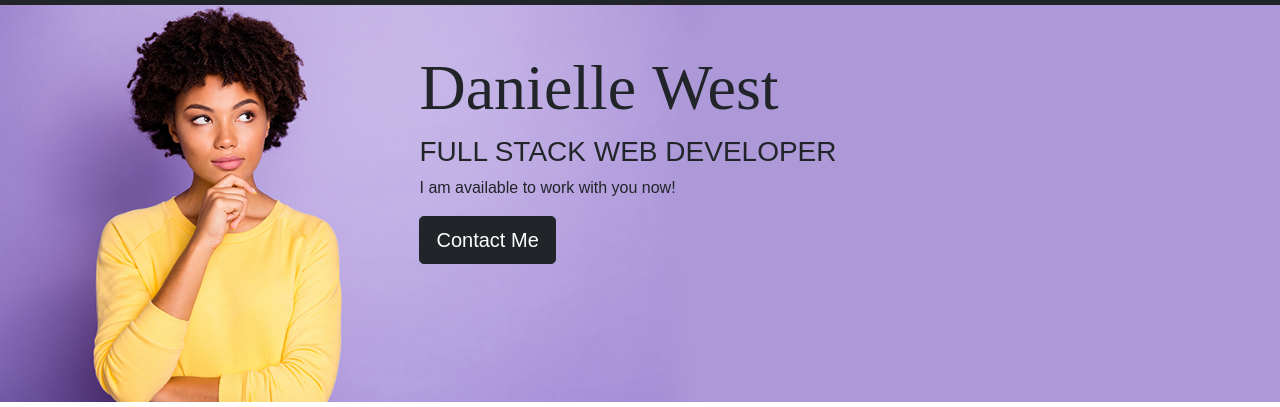
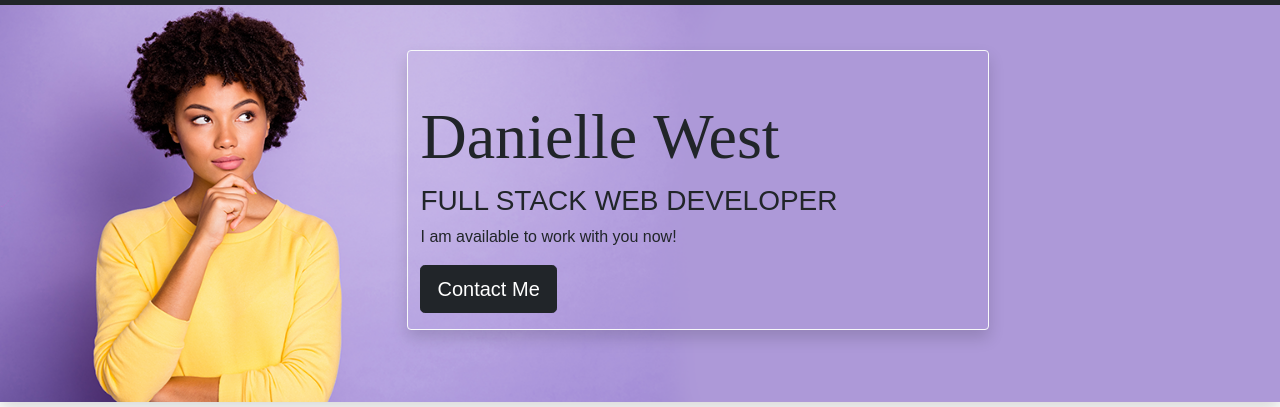
Before and after one commit to LaneTrain47/DanielleWestPortfolio, a plain HTML site: page index.html in a window 1280 px wide. Shown: the part 54-461 px from the top of the page. Drawn offline with nearby package versions, Linux system fonts and the light colour scheme; a web font is replaced by a local one.

Commit message:
20210929_163100
- Added shadow and border to container in header

- Corrected gradient colors for devices with smaller resolutions

```diff
--- a/css/custom.css
+++ b/css/custom.css
@@ -17,7 +17,7 @@ body {
     background-repeat: no-repeat;
     background-position: fixed;
     background-size: cover;
-    background-image: radial-gradient(circle 827px at 47.3% 48%, rgba(255, 255, 255, 1) 0%, rgba(138, 192, 216, 1) 90%);
+    background-image: radial-gradient(circle 827px at 47.3% 48%, #ad5389 0%, #3c1053 90%);
 }
 
 @media only screen and (min-width: 992px) {
--- a/index.html
+++ b/index.html
@@ -50,11 +50,11 @@
     <main class="flex flex-column justify-content-center">
 
         <!-- Hero Title -->
-        <header class="headerBackground container-fluid d-flex flex-column justify-contact-center mt-5">
+        <header class="headerBackground container-fluid d-flex flex-column justify-contact-center mt-5 shadow">
 
             <div class="row justify-content-center offset-0 offset-md-2 offset-lg-3 offset-xl-1 offset-xxl-0">
 
-                <div class="col-12 col-md-8 col-xl-6">
+                <div class="col-12 col-md-8 col-xl-6 shadow rounded border border-light mt-5">
 
                     <h1 class="display-3 titleFont mt-5">
                         <span>Danielle</span>&nbsp;West
```
